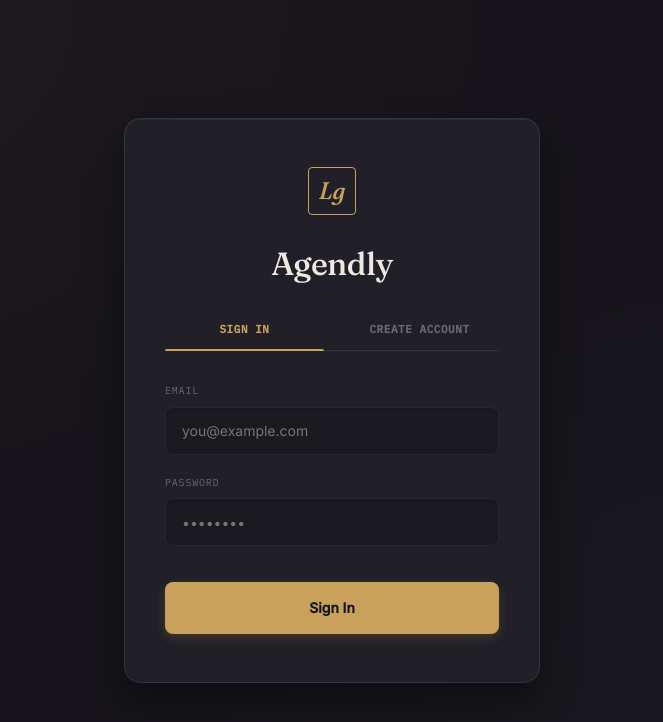
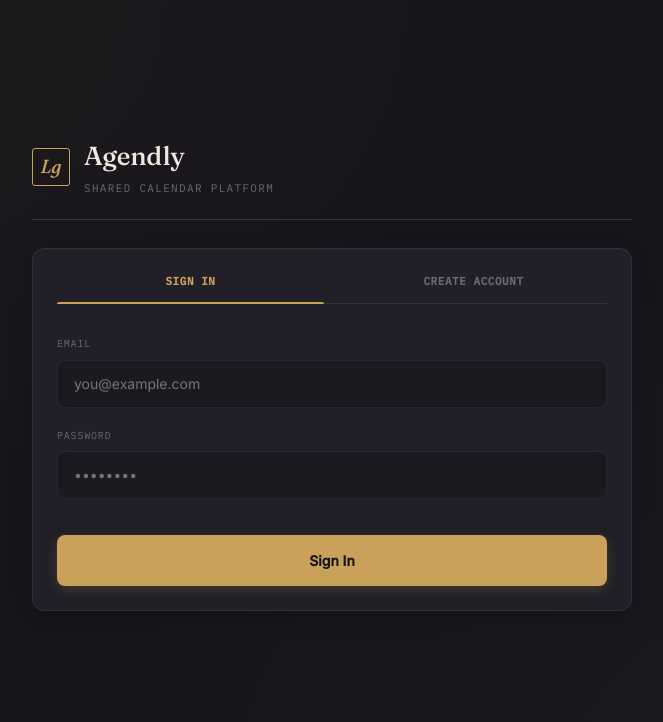
Before and after one commit to SimpleMindedMoron/minimal-calendar, a Next.js app: page /login in a window 1280 px wide. Shown: the top 722 px of the page, without its empty margins (308-971 px from the left). Built offline with nearby package versions, Linux system fonts and the light colour scheme; no server answers.

Commit message:
Update login screen

```diff
--- a/app/components/login-form/login-form.module.css
+++ b/app/components/login-form/login-form.module.css
@@ -1,39 +1,10 @@
-.card {
-  width: min(100%, 26rem);
-  padding: 3rem 2.5rem;
-  border: 1px solid var(--rule);
-  border-radius: 16px;
-  background: var(--surface);
-  box-shadow: 0 20px 40px rgba(0,0,0,0.4), inset 0 1px 0 rgba(255,255,255,0.05);
-  animation: card-in 600ms cubic-bezier(0.22, 1, 0.36, 1) both;
+.formContainer {
   display: flex;
   flex-direction: column;
-  align-items: center;
+  width: 100%;
 }
 
-.markGlyph {
-  width: 48px;
-  height: 48px;
-  border: 1px solid var(--gold);
-  border-radius: 4px;
-  display: flex;
-  align-items: center;
-  justify-content: center;
-  font-family: 'Fraunces', serif;
-  font-style: italic;
-  font-size: 24px;
-  color: var(--gold);
-  margin-bottom: 24px;
-}
 
-.title {
-  margin: 0 0 2rem;
-  color: var(--ink);
-  font-family: 'Fraunces', serif;
-  font-weight: 500;
-  font-size: 32px;
-  letter-spacing: -0.02em;
-}
 
 .tabs {
   display: flex;
@@ -180,16 +151,7 @@
   transform: none;
 }
 
-@keyframes card-in {
-  from {
-    opacity: 0;
-    transform: translateY(20px) scale(0.98);
-  }
-  to {
-    opacity: 1;
-    transform: translateY(0) scale(1);
-  }
-}
+
 
 @keyframes fade-in {
   from { opacity: 0; transform: translateY(-5px); }
--- a/app/components/login-form/login-form.tsx
+++ b/app/components/login-form/login-form.tsx
@@ -25,9 +25,7 @@ export function LoginForm({ loading, message, onSignIn, onSignUp }: Props) {
   };
 
   return (
-    <div className={styles.card}>
-      <div className={styles.markGlyph}>Lg</div>
-      <h1 className={styles.title}>Agendly</h1>
+    <div className={styles.formContainer}>
 
       <div className={styles.tabs}>
         <button
--- a/app/login/page.tsx
+++ b/app/login/page.tsx
@@ -3,7 +3,7 @@
 import { useState } from "react";
 import { useRouter } from "next/navigation";
 import { LoginForm } from "../components/login-form/login-form";
-import styles from "./page.module.css";
+import styles from "../page.module.css";
 import { supabase } from "../../lib/supabase";
 
 type Message = { text: string; type: "error" | "success" } | null;
@@ -27,6 +27,7 @@ export default function Login() {
     );
     setLoading(false);
   };
+
   const signIn = async (email: string, password: string) => {
     setLoading(true);
     setMessage(null);
@@ -37,17 +38,41 @@ export default function Login() {
     if (error) {
       setMessage({ text: error.message, type: "error" });
       setLoading(false);
-    } else router.push("/");
+    } else {
+      router.push("/");
+    }
   };
 
   return (
-    <main className={styles.page}>
+    <div className={styles.appShell}>
+      <div className={styles.page} style={{ maxWidth: "600px", marginTop: "10vh" }}>
+
+        {/* Same Letterhead as the main app */}
+        <div className={styles.letterhead}>
+          <div className={styles.mark}>
+            <div className={styles.markGlyph}>Lg</div>
+            <div>
+              <div className={styles.roomSelectWrapper}>
+                <h1>Agendly</h1>
+              </div>
+              <div className={styles.sub}>
+                <span>Shared calendar platform</span>
+              </div>
+            </div>
+          </div>
+        </div>
+
+        {/* Bento Box Panel for the form */}
+        <div className={styles.panel}>
           <LoginForm
             loading={loading}
             message={message}
             onSignIn={signIn}
             onSignUp={signUp}
           />
-    </main>
+        </div>
+
+      </div>
+    </div>
   );
 }
```
Lines whose indentation alone changed are shown as unchanged.
